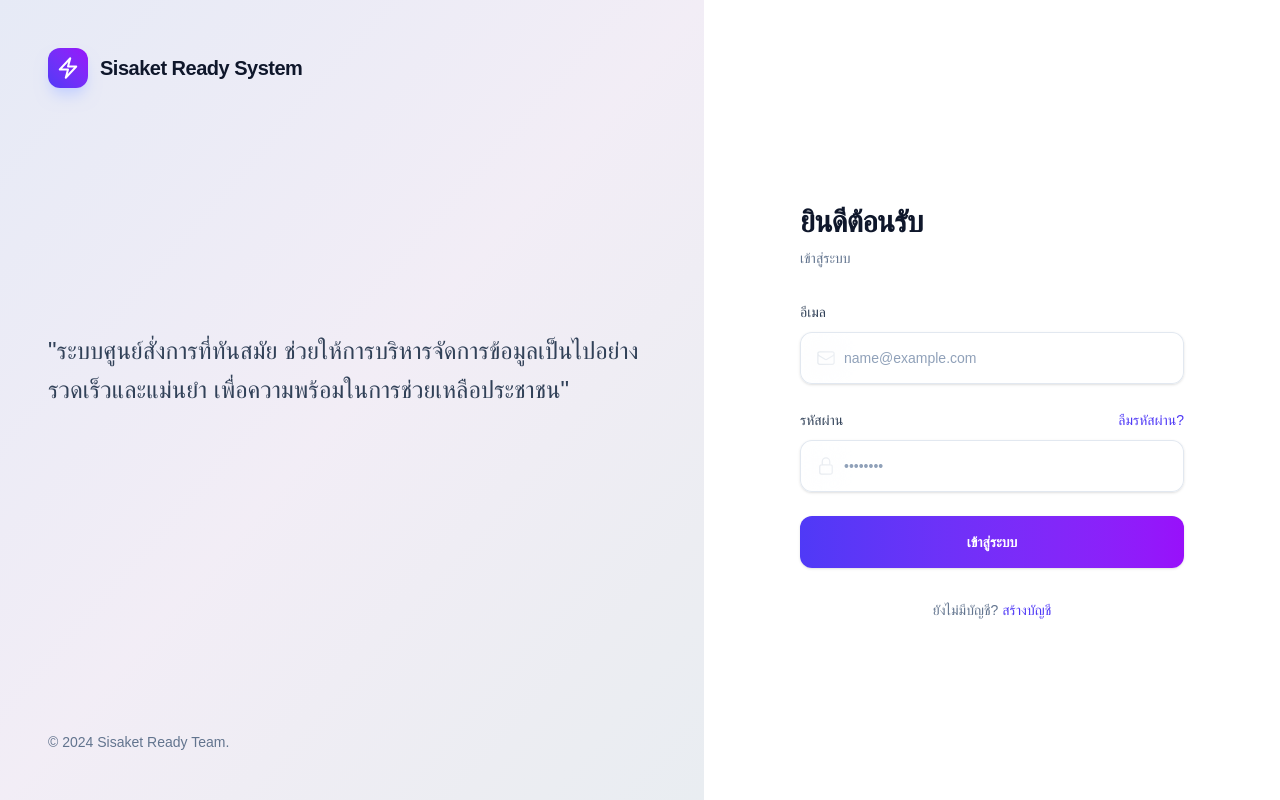
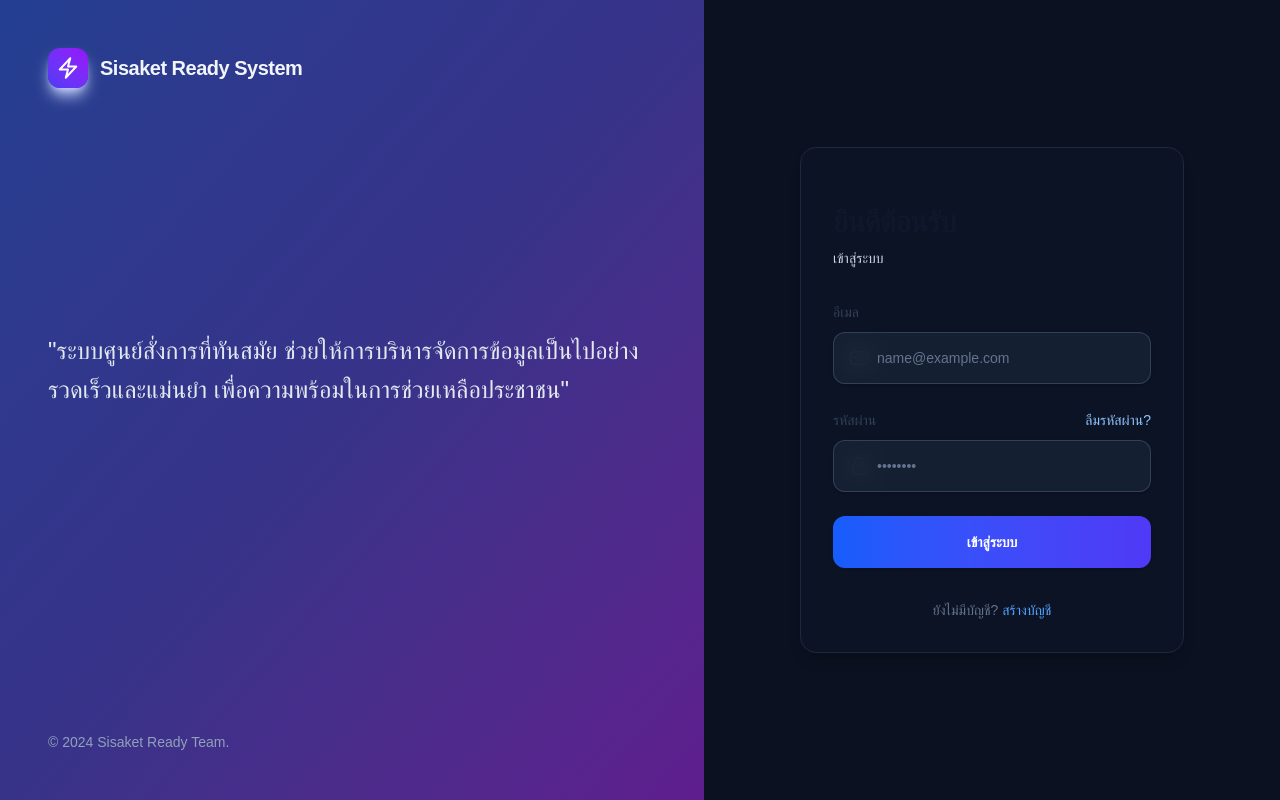
Before and after one commit to Oatto319/Sisaket-ready, a Next.js app: page /login in a window 1280 px wide. Built offline with nearby package versions, Linux system fonts and the light colour scheme.

Commit message:
Merge branch 'Authentication-API-Login' into dev

```diff
--- a/app/login/page.tsx
+++ b/app/login/page.tsx
@@ -46,14 +46,14 @@ export default function LoginPage() {
   // CSS Classes สำหรับ Input แบบ Modern Clean
   const inputWrapperClass = "relative mt-2 rounded-xl shadow-sm";
   const iconClass = "pointer-events-none absolute inset-y-0 left-0 flex items-center pl-4 text-slate-400";
-  const inputClass = "block w-full rounded-xl border-0 py-3.5 pl-11 pr-4 text-slate-900 ring-1 ring-inset ring-slate-200 placeholder:text-slate-400 focus:ring-2 focus:ring-inset focus:ring-indigo-600 sm:text-sm sm:leading-6 transition-all bg-white/50 backdrop-blur-xl";
+  const inputClass = "block w-full rounded-xl border-0 py-3.5 pl-11 pr-4 text-slate-100 ring-1 ring-inset ring-slate-700 placeholder:text-slate-500 focus:ring-2 focus:ring-inset focus:ring-blue-500 sm:text-sm sm:leading-6 transition-all bg-slate-800/60 backdrop-blur-md";
 
   return (
-    <div className="flex min-h-screen bg-white">
+    <div className="flex min-h-screen bg-[#0B1120] text-slate-100">
       {/* === ส่วนซ้าย: Branding (แสดงเฉพาะบนจอใหญ่) === */}
       <div className="relative hidden w-0 flex-1 lg:block">
         {/* พื้นหลังแบบ Gradient นุ่มๆ และ Pattern จางๆ */}
-        <div className="absolute inset-0 h-full w-full bg-gradient-to-br from-indigo-50 via-purple-50 to-slate-100">
+        <div className="absolute inset-0 h-full w-full bg-gradient-to-br from-blue-900 via-indigo-900 to-purple-900">
              <svg className="absolute inset-0 h-full w-full opacity-[0.03]" xmlns="http://www.w3.org/2000/svg"><pattern id="pattern" patternUnits="userSpaceOnUse" width="40" height="40" patternTransform="scale(2)"><rect width="100%" height="100%" fill="none"/><path d="M0 0h40v40H0z" fill="currentColor"/></pattern><rect width="100%" height="100%" fill="url(#pattern)"/></svg>
         </div>
 
@@ -62,36 +62,36 @@ export default function LoginPage() {
              <div className="flex h-10 w-10 items-center justify-center rounded-xl bg-gradient-to-tr from-indigo-600 to-purple-600 text-white shadow-lg shadow-indigo-200">
                 <svg xmlns="http://www.w3.org/2000/svg" fill="none" viewBox="0 0 24 24" strokeWidth={2} stroke="currentColor" className="h-6 w-6"><path strokeLinecap="round" strokeLinejoin="round" d="M3.75 13.5l10.5-11.25L12 10.5h8.25L9.75 21.75 12 13.5H3.75z" /></svg>
              </div>
-            <span className="text-xl font-bold tracking-tight">Sisaket Ready System</span>
+            <span className="text-xl font-bold tracking-tight text-slate-100">Sisaket Ready System</span>
           </div>
           <div className="mb-20">
             <blockquote className="space-y-2">
-              <p className="text-2xl font-medium leading-relaxed text-slate-700">
+              <p className="text-2xl font-medium leading-relaxed text-slate-200">
                 "ระบบศูนย์สั่งการที่ทันสมัย ช่วยให้การบริหารจัดการข้อมูลเป็นไปอย่างรวดเร็วและแม่นยำ เพื่อความพร้อมในการช่วยเหลือประชาชน"
               </p>
             </blockquote>
           </div>
-          <p className="text-sm text-slate-500">© 2024 Sisaket Ready Team.</p>
+          <p className="text-sm text-slate-400">© 2024 Sisaket Ready Team.</p>
         </div>
       </div>
 
       {/* === ส่วนขวา: แบบฟอร์ม Login === */}
-      <div className="flex flex-1 flex-col justify-center px-4 py-12 sm:px-6 lg:flex-none lg:px-20 xl:px-24 bg-white">
-        <div className="mx-auto w-full max-w-sm lg:w-96">
+      <div className="flex flex-1 flex-col justify-center px-4 py-12 sm:px-6 lg:flex-none lg:px-20 xl:px-24">
+        <div className="mx-auto w-full max-w-sm lg:w-96 bg-slate-900/50 rounded-2xl p-8 shadow-lg border border-slate-800">
           <div>
 
             <h2 className="mt-6 text-3xl font-extrabold tracking-tight text-slate-900">
               ยินดีต้อนรับ
             </h2>
-            <p className="mt-2 text-sm text-slate-500">
-              เข้าสู่ระบบ
+            <p className="mt-2 text-sm text-slate-300">
+               เข้าสู่ระบบ
             </p>
           </div>
 
           <div className="mt-8">
             {error && (
-                <div className="mb-6 rounded-xl bg-red-50 p-4 text-sm text-red-600 flex items-center gap-3 border border-red-100">
-                   <svg xmlns="http://www.w3.org/2000/svg" viewBox="0 0 20 20" fill="currentColor" className="w-5 h-5 text-red-500 flex-shrink-0"><path fillRule="evenodd" d="M18 10a8 8 0 11-16 0 8 8 0 0116 0zm-7 4a1 1 0 11-2 0 1 1 0 012 0zm-1-9a1 1 0 00-1 1v4a1 1 0 102 0V6a1 1 0 00-1-1z" clipRule="evenodd" /></svg>
+                <div className="mb-6 rounded-xl bg-red-900/60 p-4 text-sm text-red-200 flex items-center gap-3 border border-red-800">
+                   <svg xmlns="http://www.w3.org/2000/svg" viewBox="0 0 20 20" fill="currentColor" className="w-5 h-5 text-red-300 flex-shrink-0"><path fillRule="evenodd" d="M18 10a8 8 0 11-16 0 8 8 0 0116 0zm-7 4a1 1 0 11-2 0 1 1 0 012 0zm-1-9a1 1 0 00-1 1v4a1 1 0 102 0V6a1 1 0 00-1-1z" clipRule="evenodd" /></svg>
                    {error}
                 </div>
             )}
@@ -124,7 +124,7 @@ export default function LoginPage() {
                     รหัสผ่าน
                     </label>
                     <div className="text-sm">
-                        <a href="#" className="font-medium text-indigo-600 hover:text-indigo-500 transition-colors">
+                        <a href="#" className="font-medium text-blue-300 hover:text-blue-200 transition-colors">
                         ลืมรหัสผ่าน?
                         </a>
                     </div>
@@ -151,7 +151,7 @@ export default function LoginPage() {
                 <button
                   type="submit"
                   disabled={isLoading}
-                  className="flex w-full justify-center items-center gap-2 rounded-xl bg-gradient-to-r from-indigo-600 to-purple-600 px-3 py-3.5 text-sm font-semibold leading-6 text-white shadow-sm hover:from-indigo-500 hover:to-purple-500 focus-visible:outline focus-visible:outline-2 focus-visible:outline-offset-2 focus-visible:outline-indigo-600 transition-all hover:scale-[1.01] active:scale-[0.99] disabled:opacity-70 disabled:cursor-not-allowed"
+                  className="flex w-full justify-center items-center gap-2 rounded-xl bg-gradient-to-r from-blue-600 to-indigo-600 px-3 py-3.5 text-sm font-semibold leading-6 text-white shadow-sm hover:from-blue-500 hover:to-indigo-500 focus-visible:outline focus-visible:outline-2 focus-visible:outline-offset-2 focus-visible:outline-blue-500 transition-all hover:scale-[1.01] active:scale-[0.99] disabled:opacity-70 disabled:cursor-not-allowed"
                 >
                   {isLoading ? (
                     <>
@@ -169,7 +169,7 @@ export default function LoginPage() {
 
             <div className="mt-8 text-center text-sm text-slate-500">
                  ยังไม่มีบัญชี?{' '}
-                 <Link href="/register" className="font-medium text-indigo-600 hover:text-indigo-500 transition-colors">
+                 <Link href="/register" className="font-medium text-blue-400 hover:text-blue-300 transition-colors">
                    สร้างบัญชี
                  </Link>
             </div>
--- a/app/page.tsx
+++ b/app/page.tsx
@@ -161,9 +161,9 @@ export default function Page() {
                 </div>
                 <div className="h-8 w-[1px] bg-slate-700 hidden sm:block"></div>
                 <div className="flex items-center gap-3 pl-2">
-                    <div className="w-10 h-10 rounded-full bg-slate-700 border-2 border-slate-600 flex items-center justify-center">
+                    <Link href="/login" title="ไปยังหน้าเข้าสู่ระบบ" aria-label="ไปยังหน้าเข้าสู่ระบบ" className="w-10 h-10 rounded-full bg-slate-700 border-2 border-slate-600 flex items-center justify-center hover:ring-2 hover:ring-blue-500/30 transition-all cursor-pointer">
                         <Users className="w-5 h-5 text-slate-300" />
-                    </div>
+                    </Link>
                 </div>
             </div>
         </header>
```
